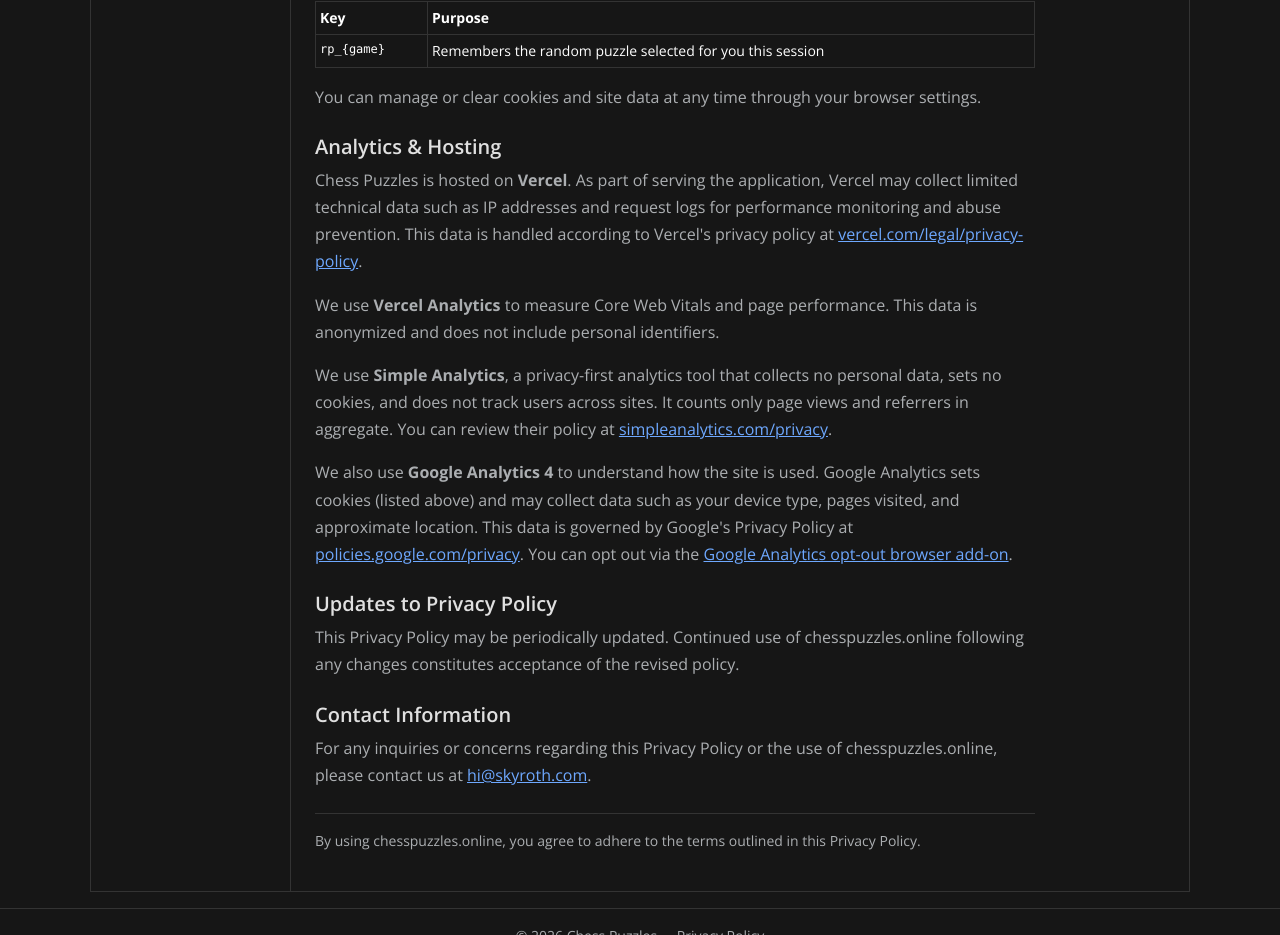
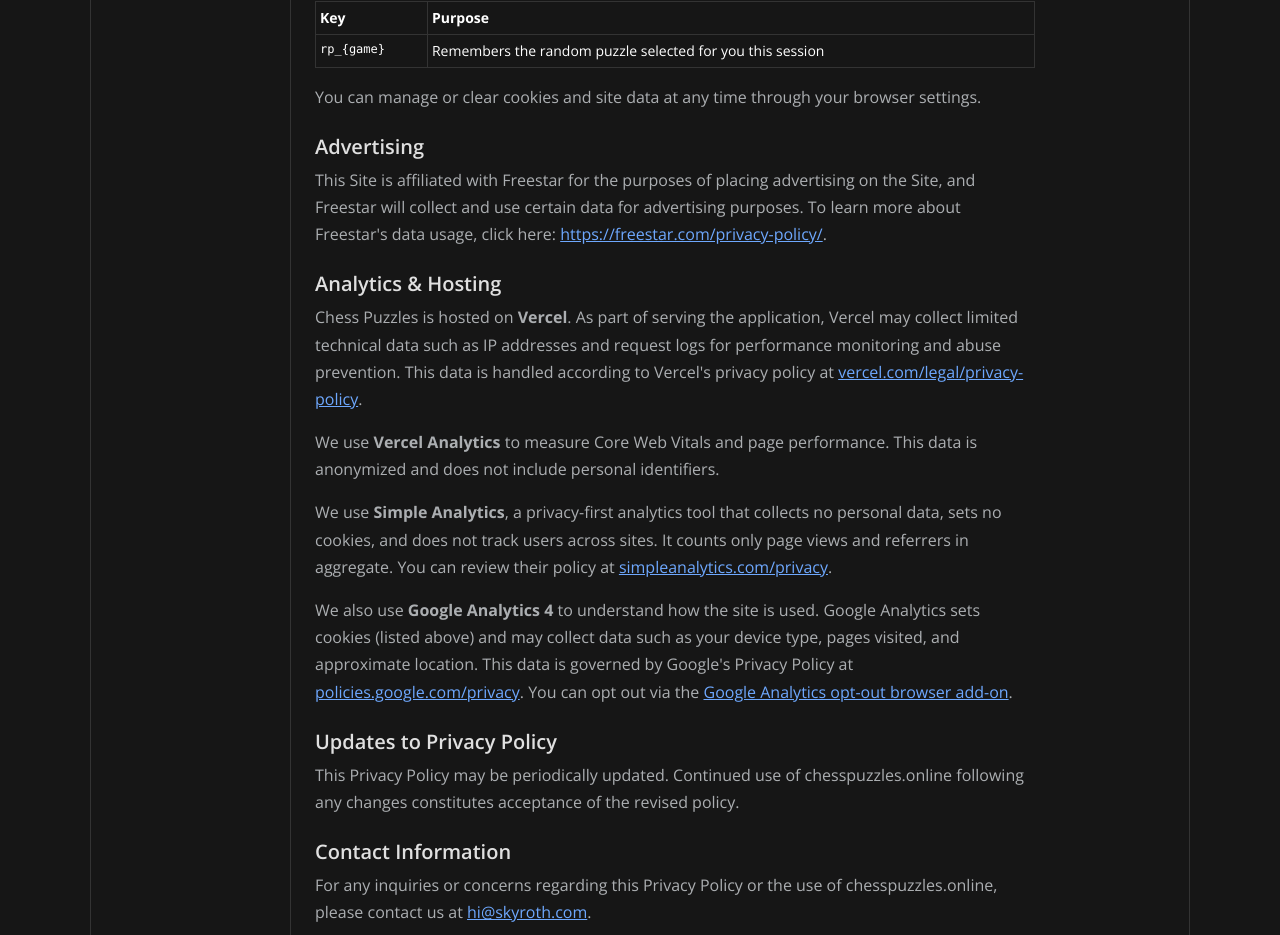
Before and after one commit to concordgrape/minichess-io, a Next.js app: page /privacy-policy in a window 1280 px wide. Shown: the part 2220-3155 px from the top of the page. Built offline with nearby package versions, Linux system fonts and the light colour scheme; no server answers.

Commit message:
add advertising to privacy policy

```diff
--- a/app/privacy-policy/page.tsx
+++ b/app/privacy-policy/page.tsx
@@ -171,6 +171,16 @@
         </p>
       </Section>
 
+      <Section title="Advertising">
+        <p className="mb-3">
+          This Site is affiliated with Freestar for the purposes of placing advertising on the Site,
+          and Freestar will collect and use certain data for advertising purposes.
+          To learn more about Freestar's data usage, click here:{" "}
+          <a href="https://freestar.com/privacy-policy/" target="_blank" rel="noopener noreferrer">
+            https://freestar.com/privacy-policy/
+          </a>.
+        </p>
+      </Section>
       <Section title="Analytics & Hosting">
         <p className="mb-3">
           Chess Puzzles is hosted on <strong>Vercel</strong>. As part of serving
```
